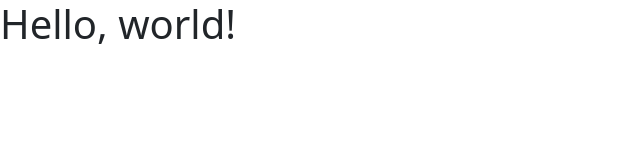
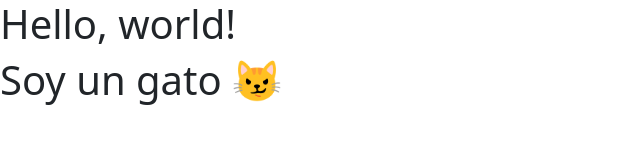
Before and after one commit to mojonapower/pt28branches, a plain HTML site: page index.html in a window 1280 px wide. Shown: the whole page, without its empty margins (0-640 px from the left). Drawn offline with nearby package versions, Linux system fonts and the light colour scheme.

Commit message:
soy un gato

```diff
--- a/index.html
+++ b/index.html
@@ -9,5 +9,6 @@
   </head>
   <body>
     <h1>Hello, world!</h1>
+    <h1>Soy un gato 😼</h1>
   </body>
 </html>
```
